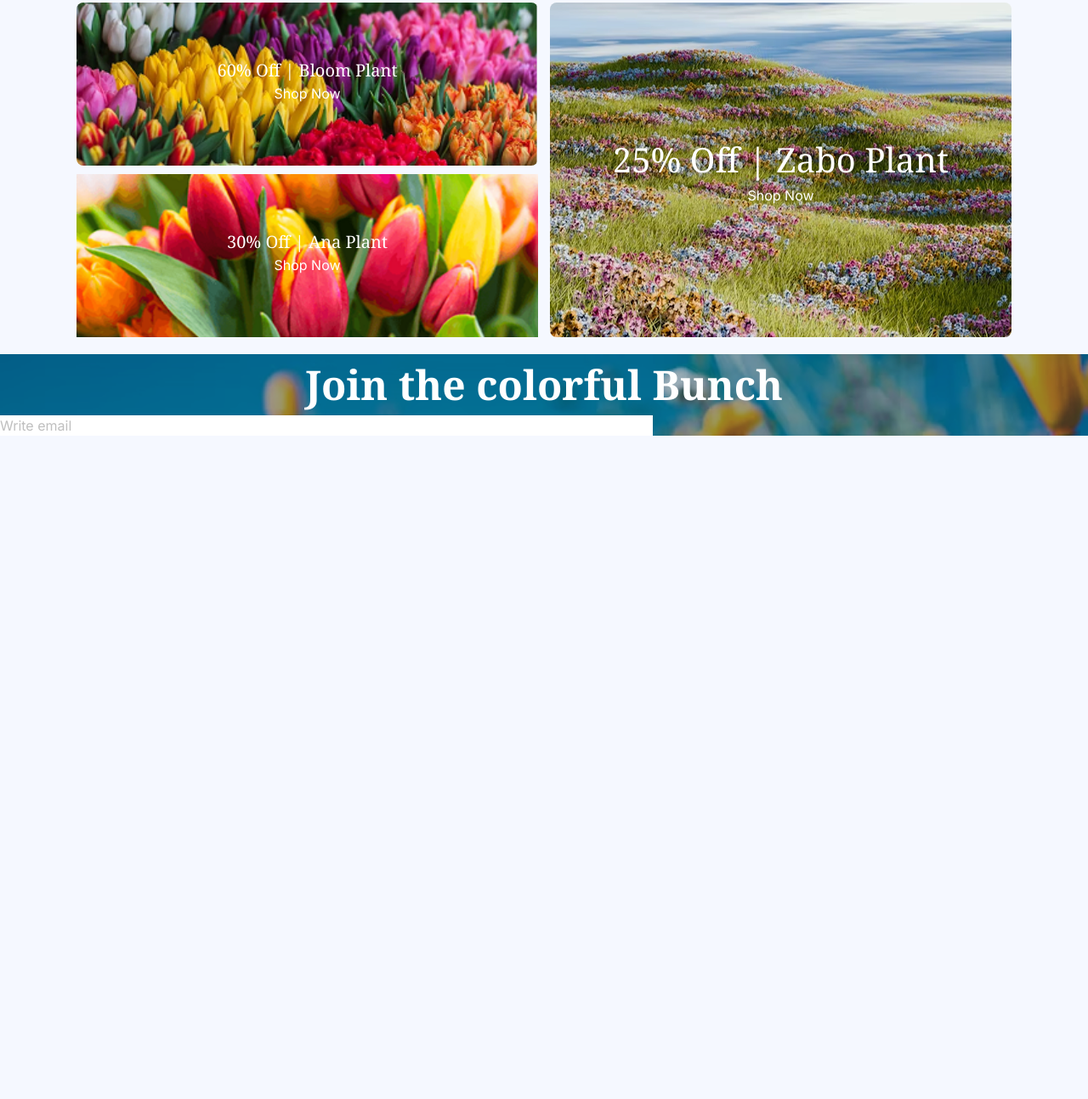
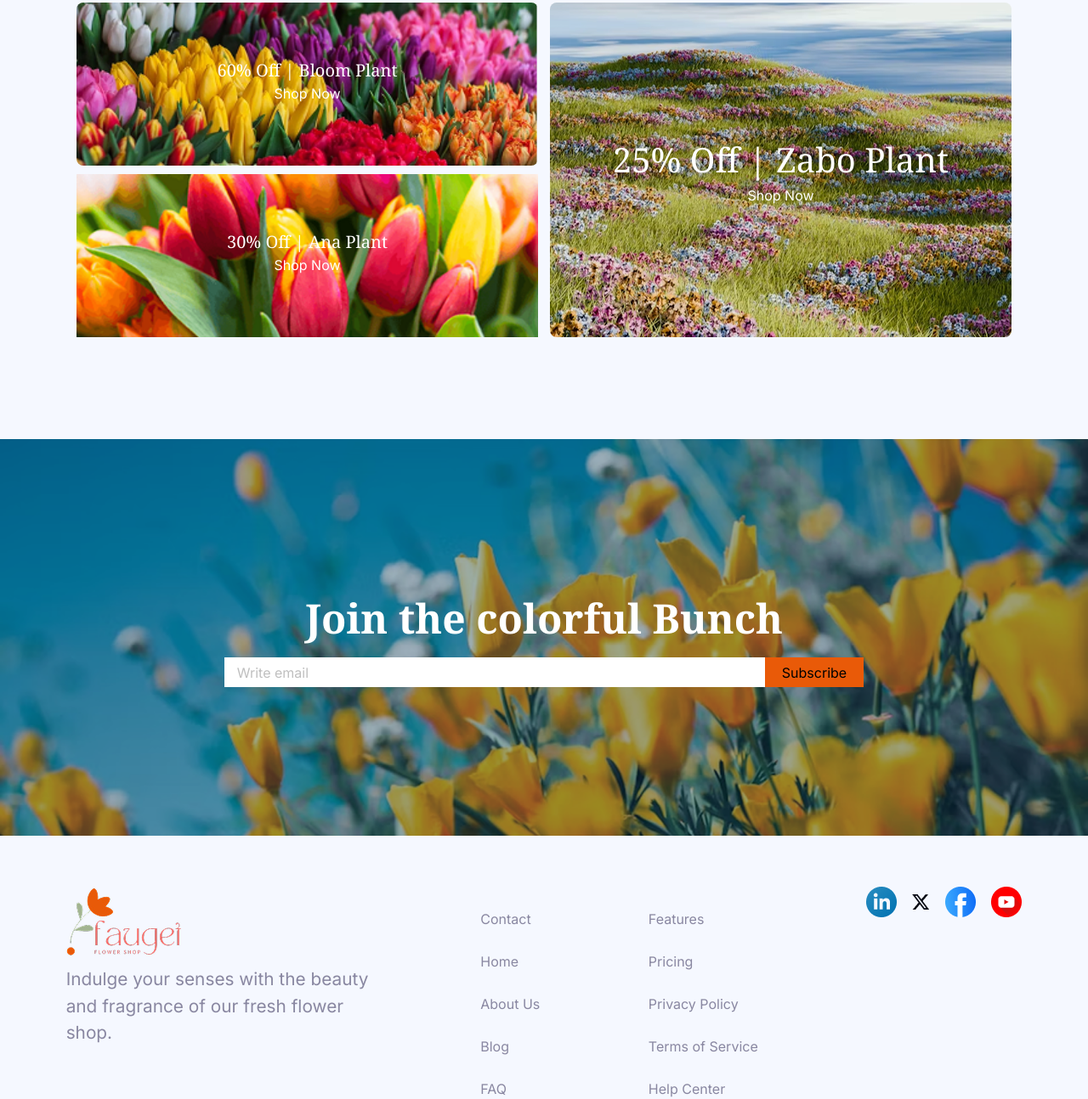
Before and after one commit to niaz-morshed-m/Seccond-Assignment, a plain HTML site: page index.html in a window 1280 px wide. Shown: the part 2834-4128 px from the top of the page at 85% size. Before the commit the page ends 3347 px from the top, so only its background shows below. Drawn offline with nearby package versions, Linux system fonts and the light colour scheme.

Commit message:
footer added

```diff
--- a/index.html
+++ b/index.html
@@ -191,7 +191,9 @@
           shop. From classic roses to exotic blooms, we offer a wide variety of
           fresh.
         </p>
-        <div class="grid grid-cols-2 gap-y-[10px] gap-x-[14px] mt-[40px] deals-container">
+        <div
+          class="grid grid-cols-2 gap-y-[10px] gap-x-[14px] mt-[40px] deals-container"
+        >
           <div
             style="
               background: url(./assets/deal-bloom.png);
@@ -208,9 +210,8 @@
 
           <div
             style="
-              background-image:  url('./assets/deal-zabo.png');
+              background-image: url('./assets/deal-zabo.png');
               background-position: center;
-
             "
             class="deals-2 row-span-2 py-[155px] rounded-[8px]"
           >
@@ -227,9 +228,7 @@
             "
             class="deals py-[65px] rounded-8px"
           >
-            <p
-              class="text-[1.25rem] noto-serif text-white text-center"
-            >
+            <p class="text-[1.25rem] noto-serif text-white text-center">
               30% Off | Ana Plant
             </p>
             <p class="text-center text-white"><a href="">Shop Now</a></p>
@@ -237,12 +236,56 @@
         </div>
       </section>
       <!-- join section -->
-       <section style="background: url('./assets/news-letter-bg.png');" class="w-[100%]">
-       <p class="text-[3rem] noto-serif font-bold text-white text-center">Join the colorful Bunch</p>
-
-       <input class="w-[60%] bg-white text-[#808080]" type="text" placeholder="Write email">
-       </section>
+      <section
+        style="
+          background: url('./assets/news-letter-bg.png');
+          background-size: cover;
+          background-position: center;
+        "
+        class="w-[100%] py-[175px] mt-[100px]"
+      >
+        <p class="text-[3rem] noto-serif font-bold text-white text-center">
+          Join the colorful Bunch
+        </p>
+        <div class="flex justify-center items-center mt-[10px]">
+          <input
+            class="join-input w-[640px] bg-white text-[#808080] h-[35px] py-[6px] px-[15px]"
+            type="text"
+            placeholder="Write email"
+          /><button class="bg-[#E95A08] h-[35px] py-[6px] px-[20px] ml-[-4px]">
+            Subscribe
+          </button>
+        </div>
+      </section>
     </main>
-    <footer></footer>
+    <footer class="flex justify-evenly items-start gap-[50px] mt-[60px] pb-[90x]">
+      <div class="max-w-[360px]">
+        <img src="./assets/logo.png" alt="" />
+        <p class="text-[1.3rem] text-[#8987A1] mt-[10px]">
+          Indulge your senses with the beauty and fragrance of our fresh flower
+          shop.
+        </p>
+      </div>
+      <div class="text-[#8987A1]">
+        <p class="mt-[26px]"><a href=""></a>Contact</p>
+        <p class="mt-[26px]"><a href="">Home</a></p>
+        <p class="mt-[26px]"><a href="">About Us</a></p>
+        <p class="mt-[26px]"><a href=""></a>Blog</p>
+        <p class="mt-[26px]"><a href=""></a>FAQ</p>
+      </div>
+      <div class="text-[#8987A1]">
+        <p class="mt-[26px]" 10px=""><a href="">Features</a></p>
+        <p class="mt-[26px]" 10px=""><a href="">Pricing</a></p>
+        <p class="mt-[26px]" 10px=""><a href="">Privacy Policy</a></p>
+        <p class="mt-[26px]" 10px=""><a href="">Terms of Service</a></p>
+        <p class="mt-[26px]" 10px=""><a href="">Help Center</a></p>
+      </div>
+      <div class="flex items-center gap-[18px]">
+        <a href=""><img src="./assets/icon-linkedin.png" alt="" /></a>
+        <a href=""><img src="./assets/icon-twitter.png" alt="" /></a>
+        <a href=""><img src="./assets/icon-facebook.png" alt="" /></a>
+        <a href=""><img src="./assets/icon-youtube.png" alt="" /></a>
+      </div>
+    </footer>
   </body>
 </html>
--- a/styles/style.css
+++ b/styles/style.css
@@ -54,4 +54,7 @@ img{
 .zabo{
   font-size: 1.25rem
 }
+.join-input{
+  width: 300px;
 }
+}
```
